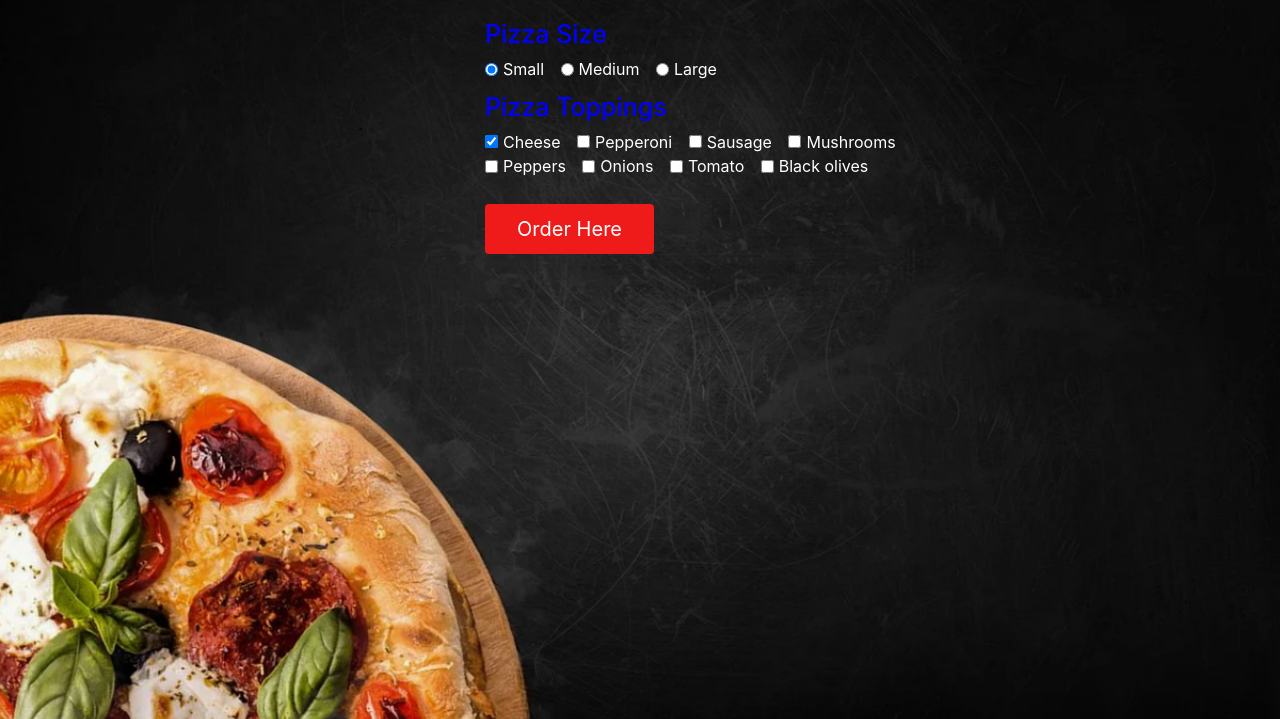
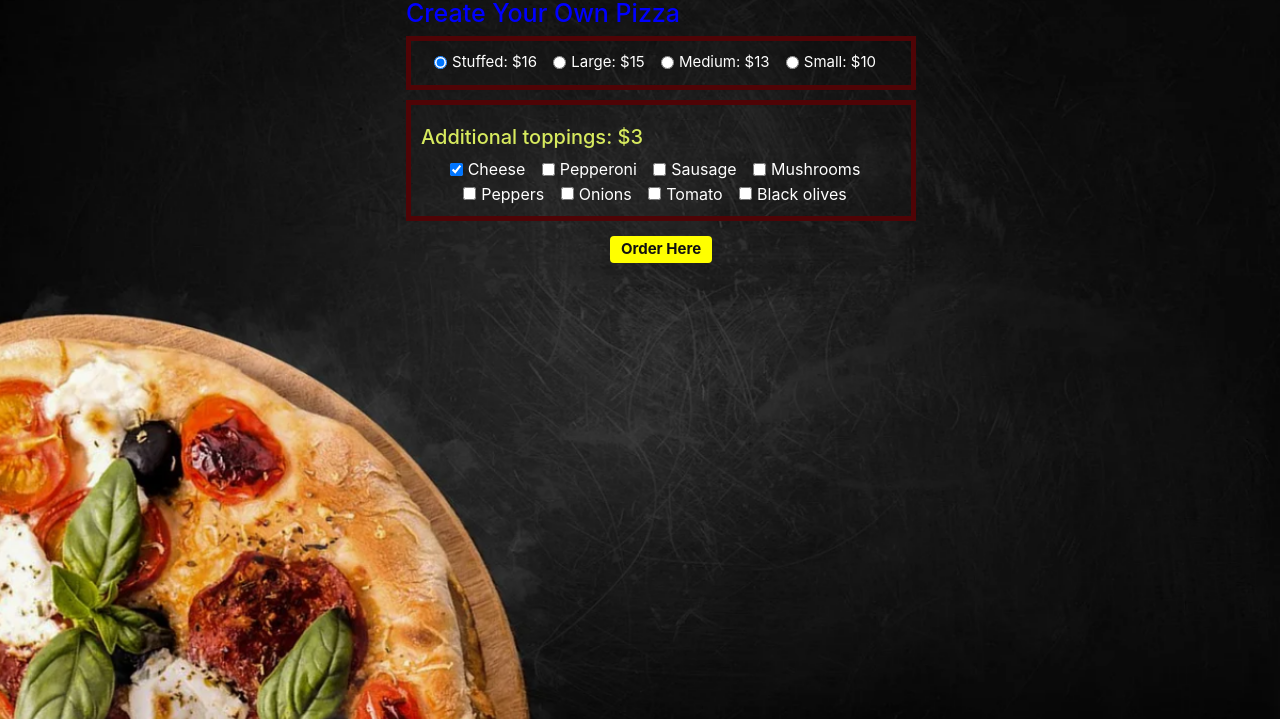
Before and after one commit to SueRtx/pizza-palor, a plain HTML site: page index.html in a window 1280 px wide. Shown: the part 81-800 px from the top of the page. Drawn offline with nearby package versions, Linux system fonts and the light colour scheme.

Commit message:
Update HTML, JS, and CSS to change Pizza informations.

```diff
--- a/css/styles.css
+++ b/css/styles.css
@@ -1,5 +1,7 @@
 body, html {
   height: 100%;
+  background: rgb(79, 4, 6);
+  text-align: center;
 }
 .bg {
   background-image:url("../img/pizza.png");
@@ -7,20 +9,31 @@ body, html {
   background-position: center;
   background-repeat: no-repeat;
   background-size: cover;
+  color: rgb(79, 4, 6);
 }
 #pizza {
   position: absolute;
-  margin-left: 30%;
-  max-width: 500px;
-  padding: 16px;
+  margin-left: 25%;
+  width: 40%;
+  padding: 1px;
+  color: white;
 }
-#pizza {
+.pizzaSize {
   color: white;
+  font-size: 15px;
+  padding: 10px;
+  border: solid rgb(79, 4, 6) 5px;
+}
+.pizzaTopping {
+  color: white;
+  margin-top:10px;
+  padding: 10px;
+  border: solid rgb(79, 4, 6) 5px;
 }
 h1 {
   color:rgb(239, 27, 27);
   text-align: center;
-  font-size: 55px;
+  font-size: 50px;
   font-weight: bold;
 }
 h2 {
@@ -29,28 +42,50 @@ h2 {
   margin-top:10px;
   font-size: 25px;
 }
+h3 {
+  color:rgb(215, 234, 94);
+  text-align: left;
+  margin-top:10px;
+  font-size: 20px;
+}
 #output {
   color: rgba(167, 237, 126, 0.702);
   font-weight: bold;
-  font-size: 25px;
-  margin: 25%;
+  font-size: 35px;
+  margin: 30%;
   width: 65%;
   padding: 56px;
 
 }
-#button {
-  background-color: rgb(239, 27, 27);
-}
+
 .btn {
-  margin-top:25px;
-  background-color: #04AA6D;
-  color: white;
-  padding: 10px;
+  margin-top:15px;
+  background-color: yellow;
+  color: rgb(16, 16, 16);
+  padding: 2px;
   border: none;
   cursor: pointer;
-  width: 40%;
-  font-size: 20px;
+  width: 20%;
+  font-size: 15px;
+  font-weight: bold;
 }
-.pizzaTopping {
-  color: white;
+
+#blinking {
+  animation: opacity 2s ease-in-out infinite;
+    opacity: 1;
+    color: rgb(60, 210, 87);
 }
+
+@keyframes opacity {
+  0% {
+    opacity: 1;
+  }
+
+  50% {
+    opacity: 0
+  }
+
+  100% {
+    opacity: 1;
+  }
+}
--- a/index.html
+++ b/index.html
@@ -11,29 +11,39 @@
   <div class="bg">
   <div class="container">
 
-  <h1>Sunny Pizza World</h1>
+  <h1>Sunny <strong><span id="blinking">Pizza</span></strong> Fusion</h1>
+
 
   <form id="pizza">
-  <div class= "pizzaSize">
-    <h2>Pizza Size</h2>
+    <h2>Create Your Own Pizza</h2>
+    <div class= "pizzaSize">
+
     <div class="form-check form-check-inline">
-      <input class="form-check-input" value="small" type="radio"  name="size" id="small" checked>
-      <label class="form-check-label" for="small">Small</label>
+      <input class="form-check-input" value="Stuff" type="radio"  name="size" id="tuffed" checked>
+      <label class="form-check-label" for="stuffed">Stuffed: $16</label>
     </div>
 
     <div class="form-check form-check-inline">
-      <input class="form-check-input"  value="medium" type="radio"  name="size" id="medium">
-      <label class="form-check-label" for="medium">Medium</label>
+      <input class="form-check-input"  value="Large" type="radio"  name="size" id="large">
+      <label class="form-check-label" for="large">Large: $15</label>
     </div>
 
     <div class="form-check form-check-inline">
-      <input class="form-check-input"  value="large" type="radio"  name="size" id="large">
-      <label class="form-check-label" for="large">Large</label>
+      <input class="form-check-input"  value="Medium" type="radio"  name="size" id="medium">
+      <label class="form-check-label" for="medium">Medium: $13</label>
     </div>
+
+    <div class="form-check form-check-inline">
+      <input class="form-check-input" value="Small" type="radio"  name="size" id="small">
+      <label class="form-check-label" for="small">Small: $10</label>
+    </div>
+
+
   </div>
 
   <div class="pizzaTopping">
-    <h2>Pizza Toppings</h2>
+
+    <h3>Additional toppings: $3 </h3>
     <div class="form-check form-check-inline">
       <input class="form-check-input" type="checkbox" name="topping" id="cheese" value="cheese" checked>
       <label class="form-check-label" for="cheese">Cheese</label>
@@ -78,9 +88,12 @@
   </div>
 
   <button type="submit" id="button" class="btn btn-info">Order Here</button>
+
   </form>
 
-  <p id="output"></p>
+  <p id="output"><br></p>
+
+
   </div>
 </div>
 </body>
--- a/js/scripts.js
+++ b/js/scripts.js
@@ -5,19 +5,20 @@ function Pizza(size, topping){
 
 Pizza.prototype.pizzaPrice = function() {
   let pizzaPriceTotal = 10;
-
   if (this.size==="small") {
-    pizzaPriceTotal += this.topping *2;
+    pizzaPriceTotal += this.topping *3;
   } else if (this.size==="medium") {
     pizzaPriceTotal += this.topping *3 + 3;
   } else if (this.size==="large") {
-  pizzaPriceTotal += this.topping *4 + 4;
+    pizzaPriceTotal += this.topping *3 + 5;
+  } else if (this.size==="stuff") {
+    pizzaPriceTotal += this.topping *3 + 6;
   } return (pizzaPriceTotal);
 }
 
 function displayPizzaOrder(pizzaToDisplay) {
   let pizzaorder = $("p#output");
-  let htmlForPizzaOrder = "Your order:" + " " + pizzaToDisplay.size + " " + "pizza with " + pizzaToDisplay.topping + " topping." + " " + "Total: $" + pizzaToDisplay.pizzaPrice();
+  let htmlForPizzaOrder = "Your order:" + " " +   pizzaToDisplay.size + " " + "pizza with " + pizzaToDisplay.topping + " topping." + " " + "Total: $" + pizzaToDisplay.pizzaPrice();
   pizzaorder.html(htmlForPizzaOrder);
 }
 
@@ -31,6 +32,6 @@ $(document).ready(function () {
     let newPizza = new Pizza(newSize,newTopping);
     let finalPizzaTotal = newPizza.pizzaPrice();
     displayPizzaOrder(newPizza);
-    ("#output").show();
+
   });
 });
```
Also changed, not shown: img/pizza2.png (added).
